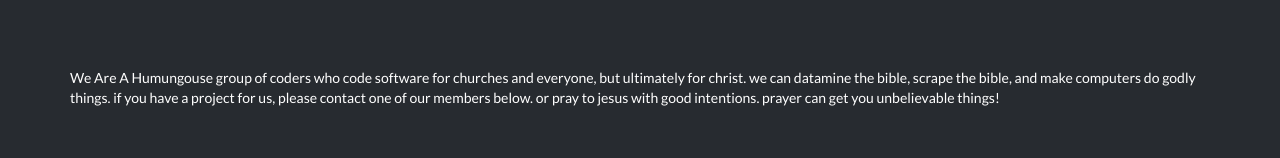
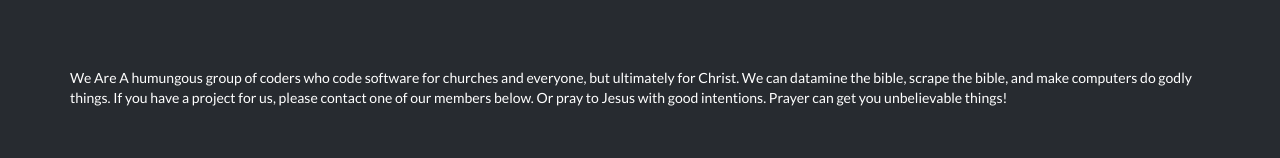
Before and after one commit to WorldwideChristianComputerClub/WorldwideChristianComputerClub.github.io, a plain HTML site: page index.html in a window 1280 px wide. Shown: the part 234-392 px from the top of the page. Drawn offline with nearby package versions, Linux system fonts and the light colour scheme; no server answers.

Commit message:
spelling corrections

```diff
--- a/index.html
+++ b/index.html
@@ -66,7 +66,7 @@
       <div class="container">
         <div class="row">
           <div class="col-md-12">
-            <p>We Are A Humungouse group of coders who code software for churches and everyone, but ultimately for christ. we can datamine the bible, scrape the bible, and make computers do godly things. if you have a project for us, please contact one of our members below. or pray to jesus with good intentions. prayer can get you unbelievable things!</p>
+            <p>We Are A humungous group of coders who code software for churches and everyone, but ultimately for Christ. We can datamine the bible, scrape the bible, and make computers do godly things. If you have a project for us, please contact one of our members below. Or pray to Jesus with good intentions. Prayer can get you unbelievable things!</p>
           </div>
         </div>
       </div>
```
